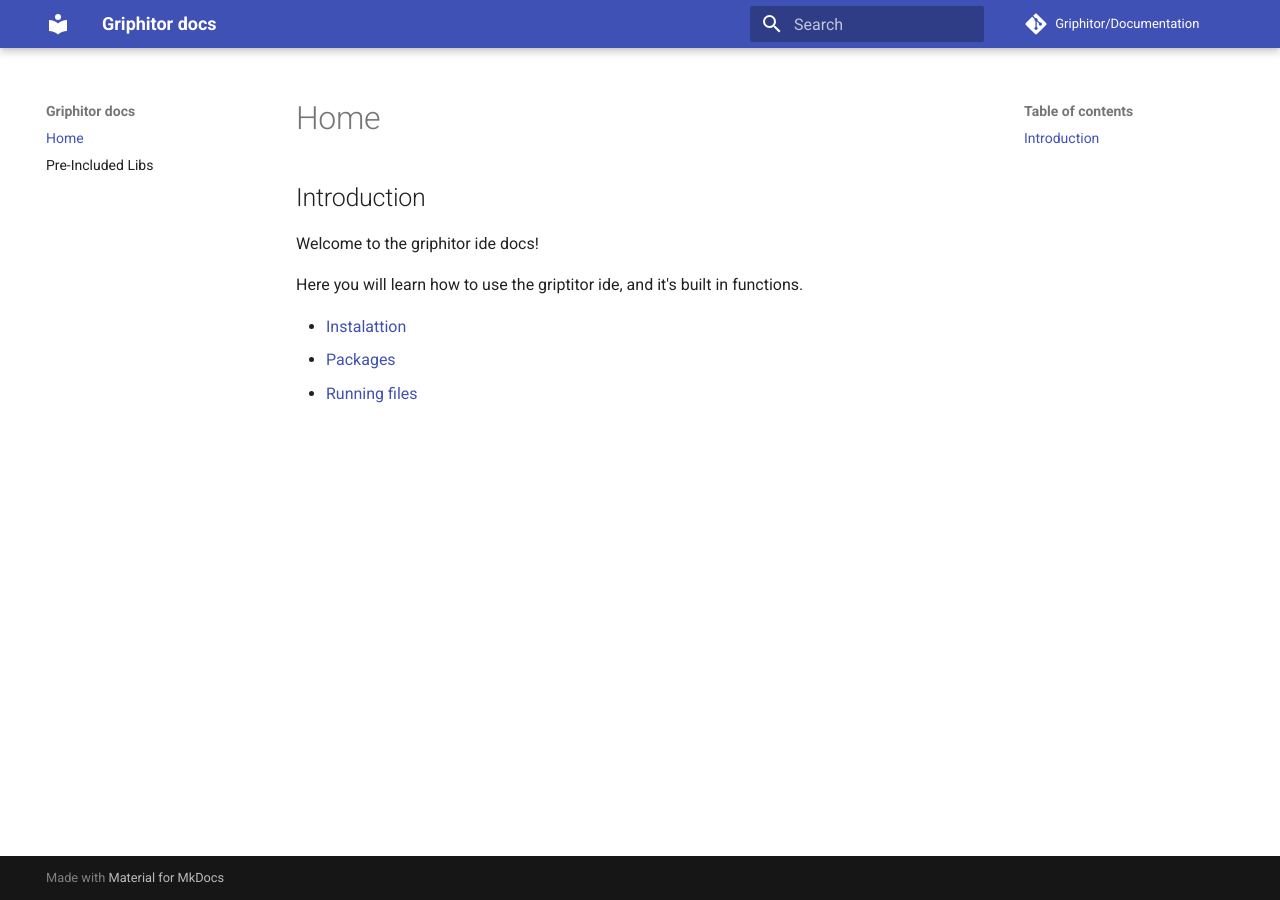
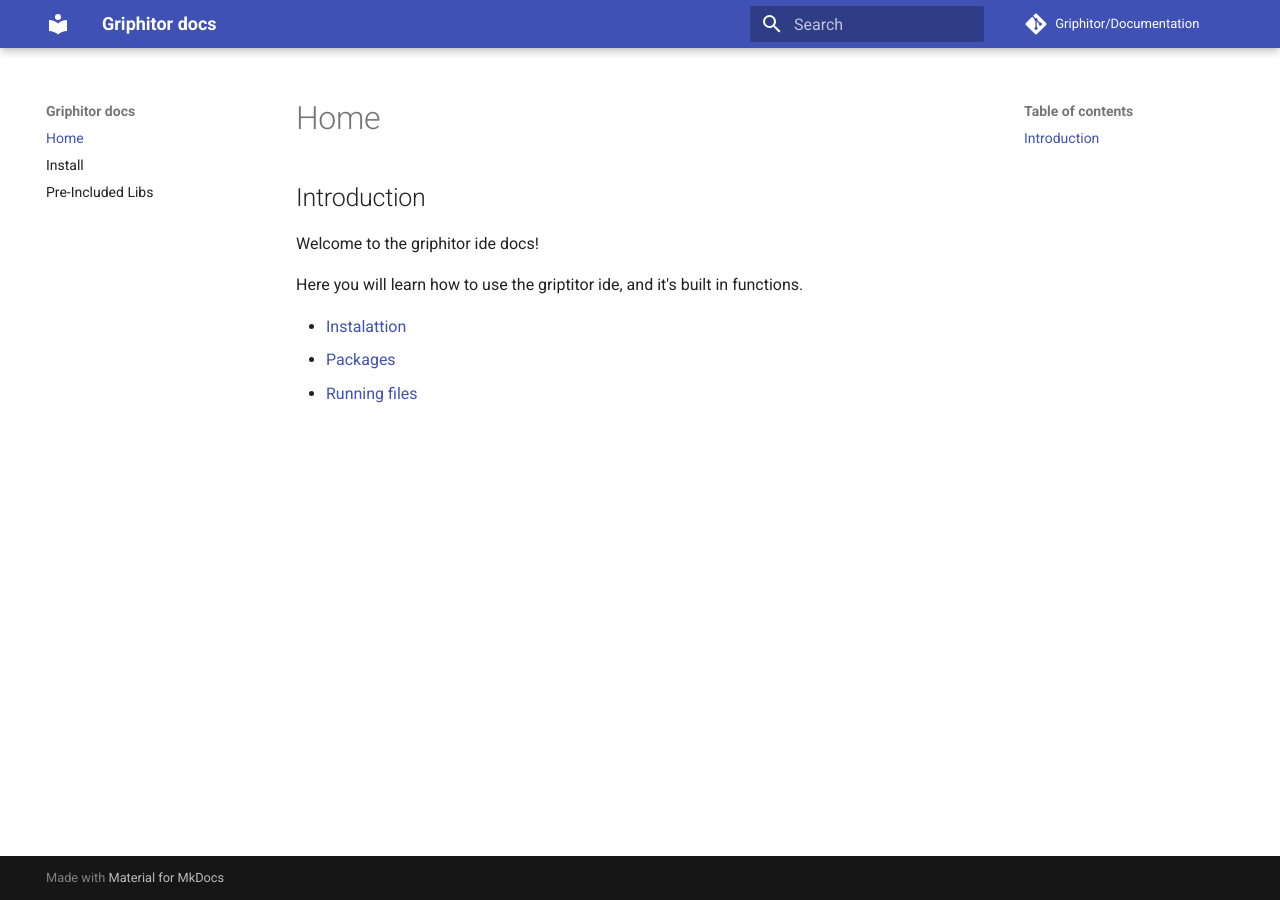
Before and after one commit to Griphitor/Docs, an MkDocs documentation site: the page built from docs/index.md, in a window 1280 px wide. Built offline with MkDocs 1.6.1 and Material for MkDocs 9.7.7, drawn with Linux system fonts in a browser that asks for light colours; comment, search, counter and statistics services are not loaded.

Commit message:
Update mkdocs.yml

```diff
--- a/mkdocs.yml
+++ b/mkdocs.yml
@@ -6,6 +6,8 @@ repo_name: 'Griphitor/Documentation'
 repo_url: 'https://github.com/Griphitor/Documentation'
 nav:
     - Home: index.md
+    - Install: install.md
     - Pre-Included Libs: libraries/index.md
+
 theme:
   name: 'material'
```
